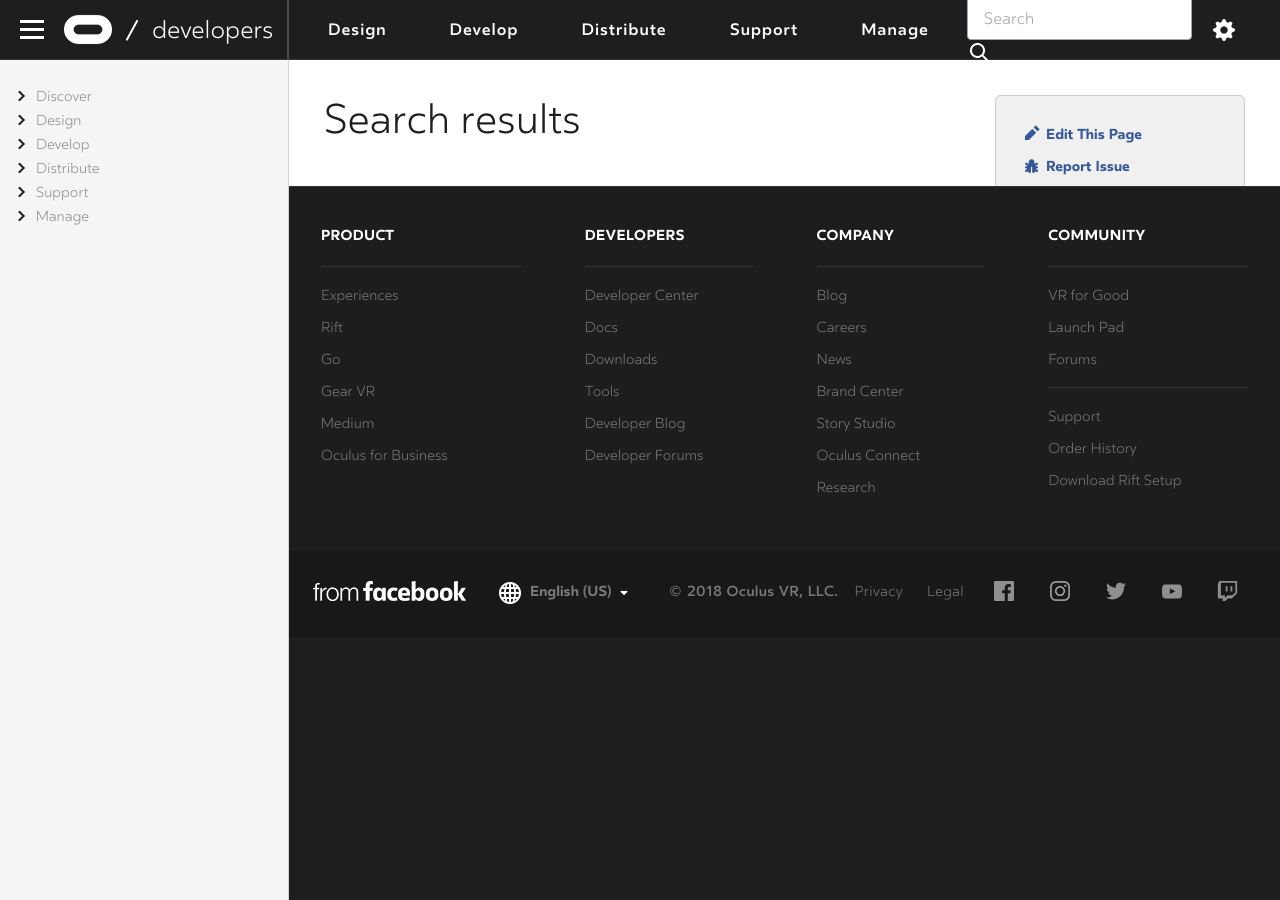
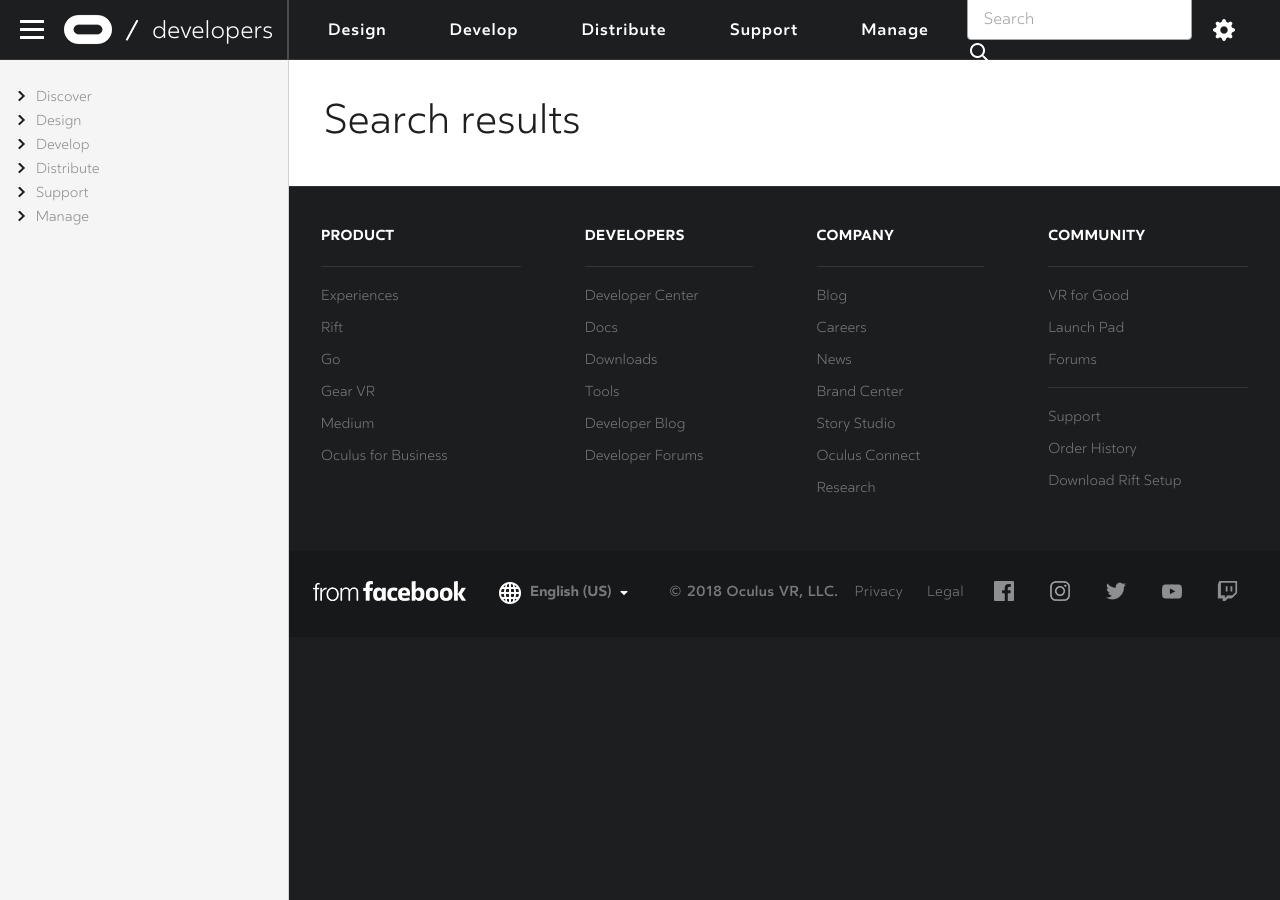
Before and after one commit to johndylanaudio/johndmulhausen.github.io, a Jekyll site: the page built from search.md, in a window 1280 px wide. Built offline with Jekyll 4.4.1, drawn with Linux system fonts in a browser that asks for light colours; comment, search, counter and statistics services are not loaded; part of the change alters nothing that is shown.

Commit message:
Search result massaging

```diff
--- a/_layouts/main.html
+++ b/_layouts/main.html
@@ -103,6 +103,7 @@
                   </div>
                   <div class="_4hpg _3ck0">
                      <div class="_rs9 _1xcn" style="text-align: left !important; padding: 35px !important;" id="contentBody">
+                      {% if page.norightnav != true %}
                        <div id="rightNav">
                        <ul>
                        <li><a href="https://github.com/johndmulhausen/johndmulhausen.github.io/edit/master/{{ page.path }}"><span class="oi oi-pencil"></span> Edit This Page</a></li>
@@ -127,6 +128,7 @@
                        </li>
                        </ul>
                        </div>
+                       {% endif %}
                         {% if page.title and page.skip-autotitle != true %}
                         <h1>{{ page.title }}</h1>
                         {% endif %}
--- a/js/mainlogic.js
+++ b/js/mainlogic.js
@@ -115,6 +115,7 @@ function syncLeftNav(navSpot)
 {
   // open leftnav tree to current URL, bolding the parent nav items as we go
   if (!navSpot) navSpot = document.getElementById("youAreHere");
+  if (navSpot){
     navSpot.setAttribute("style", "font-weight: bold; color: black !important"); // bold current topic
     navSpot.parentNode.removeAttribute("style"); // open tree by removing "display:none"
     var children = navSpot.childNodes;
@@ -125,9 +126,9 @@ function syncLeftNav(navSpot)
     }
     if(navSpot.parentNode.parentNode.nodeName != "DIV") syncLeftNav(navSpot.parentNode) // go up level
   }
+}
 function writeNavigation(tree)
 {
-  console.log(tree)
 
   //build topnav
   var topNav = new Array();
@@ -143,7 +144,6 @@ function writeNavigation(tree)
   renderBottomNav(tree.bottomnav);
 
   // build footer nav
-  console.log(tree.footernav);
   var footerNavText = new Array();
   var footerNavIcon = new Array();
   for (var i=0;i<tree.footernav.length;i++)
@@ -185,6 +185,6 @@ function writeNavigation(tree)
   document.getElementById('bottomNavContainer').innerHTML = bottomNav.join('') // bottomnav
   document.getElementById('textFooter').innerHTML = footerNavText.join('') // footer text links
   document.getElementById('iconFooter').innerHTML = footerNavIcon.join('') // footer icon links
-  document.getElementById('rightTOC').innerHTML = rightNav.join('') // right-nav links
+  if (document.getElementById('rightTOC')) document.getElementById('rightTOC').innerHTML = rightNav.join('') // right-nav links
   window.setTimeout(syncLeftNav,1);
 }
--- a/search.md
+++ b/search.md
@@ -1,5 +1,6 @@
 ---
 title: Search results
+norightnav: true
 ---
 <style>
 .st-ui-type-heading, .st-ui-type-detail, .st-ui-type-detail-bold, .st-query-present, .st-ui-search-summary-query  {
@@ -15,4 +16,25 @@ title: Search results
 .st-ui-type-detail:before {
 }
 </style>
-<div class="st-search-container"></div>
+<script language="JavaScript">
+var replacedOnce = false;
+function massageSearchResultHTML()
+{
+  var x = document.getElementsByClassName("st-ui-type-detail");
+  console.log(x);
+  for (var i = 0; i < x.length; i++) {
+    var currentHTML = x[i].innerHTML;
+    var newHTML = currentHTML.replace('&nbsp;•&nbsp;','')
+    newHTML = newHTML.replace('https://forums.oculusvr.com','<b>Forums</b>: ')
+    newHTML = newHTML.replace('https://developer.oculus.com','<b>Docs</b>: ')
+    x[i].innerHTML = newHTML;
+  }
+}
+$("body").on('DOMSubtreeModified', "#searchResults", function(data) {
+  if (data.currentTarget.innerText.length > 0 && replacedOnce==false) {
+    massageSearchResultHTML();
+    replacedOnce = true;
+  }
+});
+</script>
+<div class="st-search-container" id="searchResults"></div>
```
Lines whose indentation alone changed are shown as unchanged.
